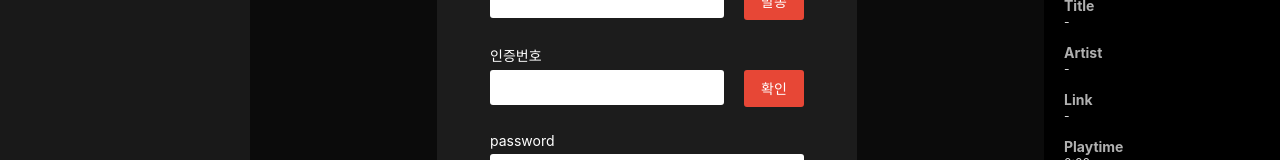
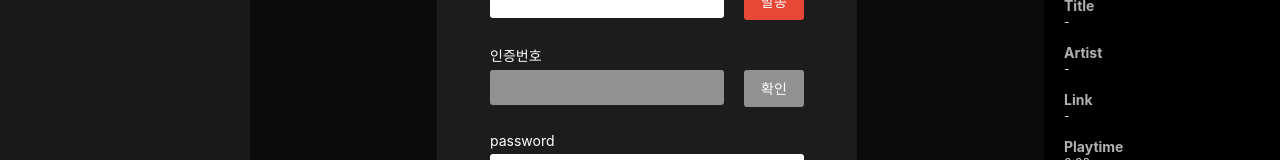
Before and after one commit to ParkHanGyu/https-music-player, a React (Create React App) app in the folder front/: page /#/ in a window 1280 px wide. Both pictures are taken after a click on the element "SIGN UP". Shown: the part 289-449 px from the top of the page. Built offline with nearby package versions, Linux system fonts and the light colour scheme; no server answers.

Commit message:
이메일 인증 폼 작성중

```diff
--- a/front/src/views/Authentication/Sign-up/index.tsx
+++ b/front/src/views/Authentication/Sign-up/index.tsx
@@ -18,6 +18,34 @@ const SignUp = () => {
   const onEmailChangeHandler = (event: ChangeEvent<HTMLInputElement>) => {
     const { value } = event.target;
     setEmail(value);
+  };
+
+  //        state: email 중복 확인 상태            //
+  const [emailDuplicateState, setEmailDuplicateState] = useState(true);
+
+  // event handler: 이메일 중복 확인 이벤트     //
+  const onDuplicateCheckHandler = () => {
+    alert("중복 체크 api 실행하기");
+
+    // 이메일
+    const hasEmail = email.trim().length !== 0;
+
+    console.log(hasEmail);
+    if (!hasEmail || !validateEmail(email)) {
+      alert("올바른 이메일 형식이 아닙니다.");
+      return;
+    }
+
+    setEmailDuplicateState(false);
+
+    // api 호출
+
+    // 중복이 아니라면 emailDuplicateState 값은 false, 중복이면 ture
+    // setEmailDuplicateState(true);
+    // setEmailDuplicateState(false);
+
+    // emailDuplicateState가 ture면 alert으로 중복 메세지 띄워주기
+    // emailDuplicateState가 false면 중복이 아니므로 이메일 인증번호를 발송하는 api 실행
   };
 
   // ========================================== 인증번호
@@ -131,7 +159,12 @@ const SignUp = () => {
                   className={styles["auth-input-style"]}
                 />
 
-                <div className={styles["auth-text-box"]}>발송</div>
+                <div
+                  className={styles["auth-text-box"]}
+                  onClick={onDuplicateCheckHandler}
+                >
+                  발송
+                </div>
               </div>
             </div>
 
@@ -143,10 +176,23 @@ const SignUp = () => {
                   readOnly={isReadOnly}
                   value={authNumber}
                   onChange={onAuthNumberChangeHandler}
-                  className={styles["auth-input-style"]}
+                  className={`${styles["auth-input-style"]} ${
+                    emailDuplicateState ? styles["input-look"] : ""
+                  }`}
                 />
 
-                <div className={styles["auth-text-box"]}>확인</div>
+                <div
+                  className={
+                    emailDuplicateState
+                      ? `${styles["auth-text-box"]} ${styles["input-look"]}`
+                      : styles["auth-text-box"]
+                  }
+                  onClick={
+                    emailDuplicateState ? undefined : onDuplicateCheckHandler
+                  }
+                >
+                  확인
+                </div>
               </div>
             </div>
 
--- a/front/src/views/Authentication/Sign-up/style.module.css
+++ b/front/src/views/Authentication/Sign-up/style.module.css
@@ -93,3 +93,8 @@
   background-color: #e74736;
   cursor: pointer;
 }
+
+.input-look {
+  background-color: rgb(145, 145, 145);
+  cursor: default;
+}
```
